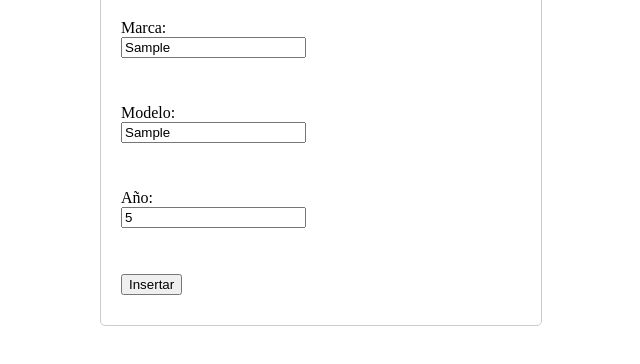
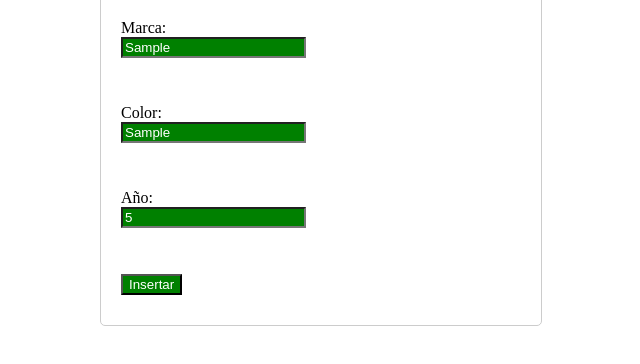
Before and after one commit to ignaciosuarezquilis/tpdocker, a plain HTML site: page frontend/public/index.html in a window 1280 px wide. Both pictures are taken after typing "Sample", "Sample", "5" into the empty fields and a click on the button "Insertar". Shown: the part 90-454 px from the top of the page, without its empty margins (319-959 px from the left). Drawn offline with Linux system fonts and the light colour scheme; no server answers.

Commit message:
arreglos

```diff
--- a/backend/server.js
+++ b/backend/server.js
@@ -1,6 +1,5 @@
 const express = require('express');
 const nano = require('nano')('http://admin:password@localhost:5984');
-let id = 0;
 
 let marcas = ["Toyota", "Honda", "Ford", "Chevrolet", "BMW", "Mercedes-Benz", "Audi", "Volkswagen", "Tesla", "Subaru"];
 let colores = ['rojo', 'verde', 'blanco', 'negro', 'gris'];
@@ -16,14 +15,13 @@ const app = express();
 const db = nano.db.use('autos');
 
 app.get('/insertar', (req, res) => {
+    console.log("Entre")
     const data = {
-        id: id,
         marca: marcas[Math.floor(Math.random() * marcas.length)],
         color: colores[Math.floor(Math.random() * colores.length)],
         anio: anios[Math.floor(Math.random() * anios.length)],
     };
-
-    id++;
+    console.log(data);
 
     db.insert(data, (err, body) => {
         if (err) {
--- a/frontend/public/index.html
+++ b/frontend/public/index.html
@@ -13,8 +13,8 @@
       <label for="brand">Marca:</label>
       <input type="text" id="brand" name="brand" required><br><br>
 
-      <label for="model">Modelo:</label>
-      <input type="text" id="model" name="model" required><br><br>
+      <label for="model">Color:</label>
+      <input type="text" id="color" name="color" required><br><br>
 
       <label for="year">Año:</label>
       <input type="number" id="year" name="year" required><br><br>
--- a/frontend/public/script.js
+++ b/frontend/public/script.js
@@ -7,13 +7,13 @@ document.addEventListener('DOMContentLoaded', function() {
       event.preventDefault();
 
       const brand = document.getElementById('brand').value;
-      const model = document.getElementById('model').value;
+      const color = document.getElementById('color').value;
       const year = parseInt(document.getElementById('year').value);
 
       // Crear objeto de automóvil
       const car = {
         brand: brand,
-        model: model,
+        color: color,
         year: year
       };
 
--- a/frontend/public/styles.css
+++ b/frontend/public/styles.css
@@ -11,4 +11,6 @@
   button {
     display: block;
     margin-bottom: 10px;
+    background-color: green;
+    color: white;
   }
```
Also changed, not shown: 6 other files.
